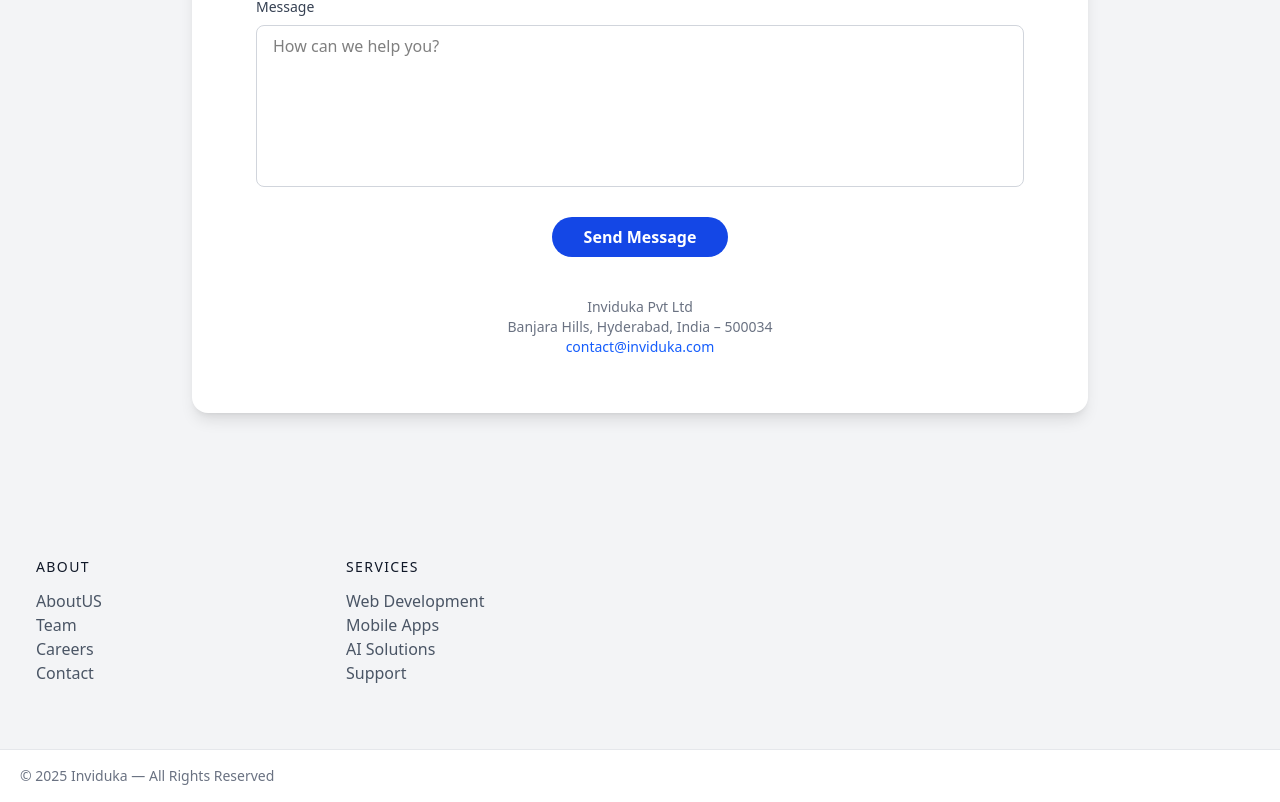
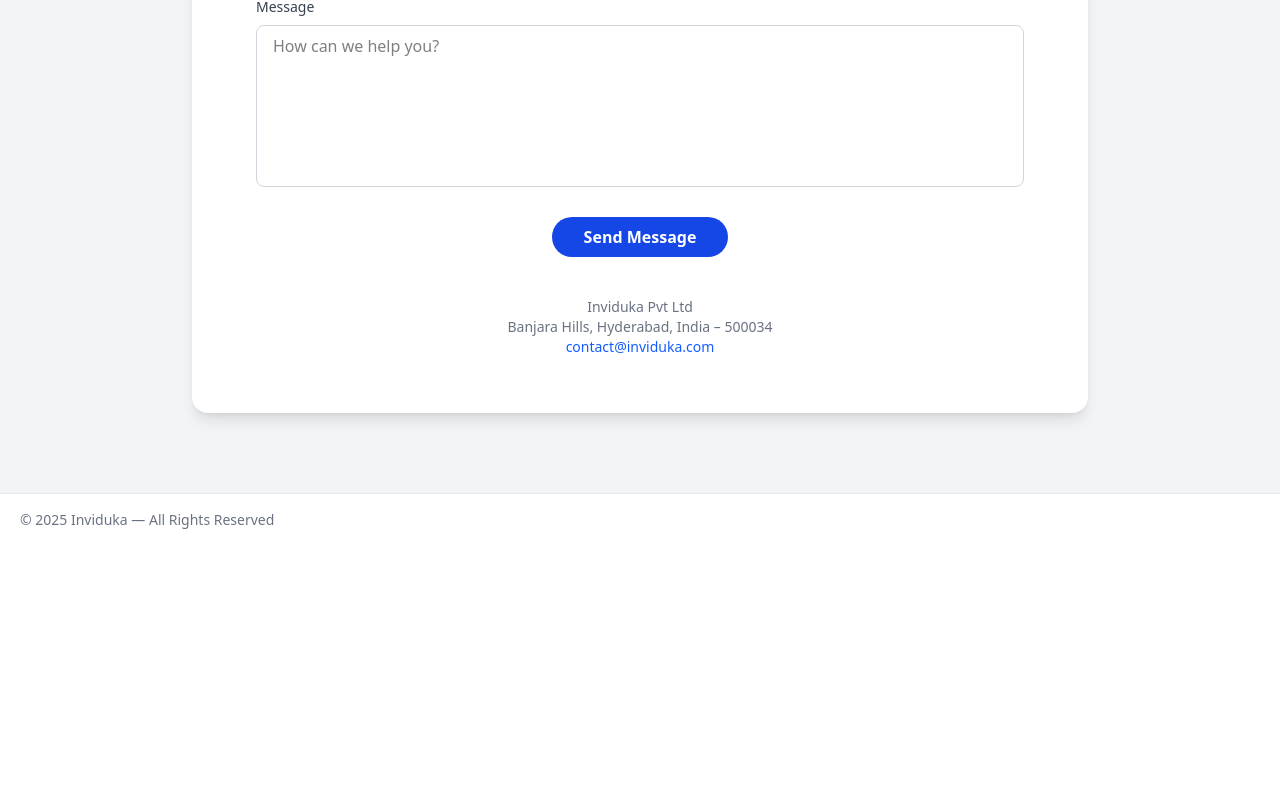
Before and after one commit to thiruthodangi2002/Inviduka, a React (Vite) app: page /contact in a window 1280 px wide. Shown: the part 417-1219 px from the top of the page. After the commit the page ends 963 px from the top, so only its background shows below. Built offline with nearby package versions, Linux system fonts and the light colour scheme.

Commit message:
Update Footer.jsx

```diff
--- a/src/components/Footer.jsx
+++ b/src/components/Footer.jsx
@@ -4,10 +4,10 @@ import { Link } from "react-router-dom";
 const Footer = () => {
   return (
     <footer className="text-gray-600 dark:text-gray-300 body-font bg-gray-100 dark:bg-gray-900">
-      <div className="container px-5 py-16 mx-auto">
-        <div className="flex flex-wrap md:text-left text-center order-first">
+{/*       <div className="container px-5 py-16 mx-auto">
+        <div className="flex flex-wrap md:text-left text-center order-first"> */}
           {/* ABOUT Section */}
-          <div className="lg:w-1/4 md:w-1/2 w-full px-4 mb-10 md:mb-0">
+{/*           <div className="lg:w-1/4 md:w-1/2 w-full px-4 mb-10 md:mb-0">
             <h2 className="title-font font-medium text-gray-900 dark:text-white tracking-widest text-sm mb-3">
               ABOUT
             </h2>
@@ -17,10 +17,10 @@ const Footer = () => {
               <li><Link to="/about" className="hover:text-indigo-500">Careers</Link></li>
               <li><Link to="/contact" className="hover:text-indigo-500">Contact</Link></li>
             </nav>
-          </div>
+          </div> */}
 
           {/* SERVICES Section */}
-          <div className="lg:w-1/4 md:w-1/2 w-full px-4 mb-10 md:mb-0">
+{/*           <div className="lg:w-1/4 md:w-1/2 w-full px-4 mb-10 md:mb-0">
             <h2 className="title-font font-medium text-gray-900 dark:text-white tracking-widest text-sm mb-3">
               SERVICES
             </h2>
@@ -30,7 +30,7 @@ const Footer = () => {
               <li><Link to="/services" className="hover:text-indigo-500">AI Solutions</Link></li>
               <li><Link to="/services" className="hover:text-indigo-500">Support</Link></li>
             </nav>
-          </div>
+          </div> */}
 
           {/* RESOURCES Section */}
 {/*           <div className="lg:w-1/4 md:w-1/2 w-full px-4 mb-10 md:mb-0">
@@ -61,8 +61,8 @@ const Footer = () => {
               </button>
             </form>
           </div> */}
-        </div>
-      </div>
+{/*         </div>
+      </div> */}
 
       {/* Bottom Footer */}
       <div className="bg-white dark:bg-gray-800 border-t border-gray-200 dark:border-gray-700">
```
